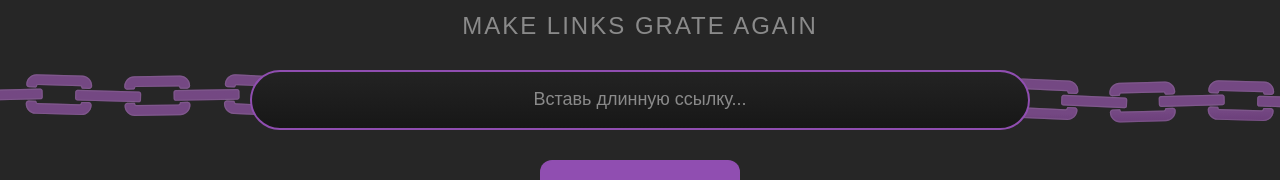
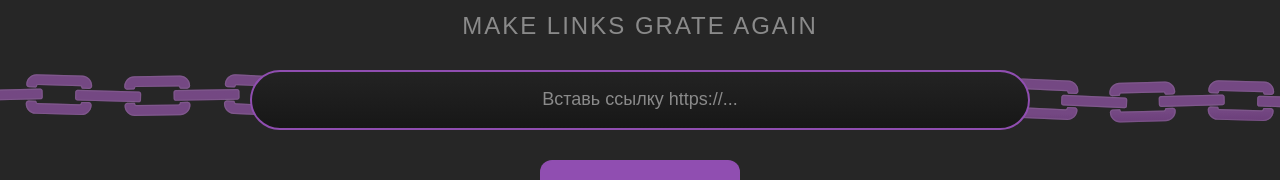
Before and after one commit to kidzyaka/krch-site, a React (Vite) app: page /home in a window 1280 px wide. Shown: the part 451-631 px from the top of the page. Built offline with nearby package versions, Linux system fonts and the light colour scheme; a web font is replaced by a local one.

Commit message:
create памятка

```diff
--- a/src/pages/Home.tsx
+++ b/src/pages/Home.tsx
@@ -59,7 +59,7 @@ const Home = () => {
               <input
                 type="text"
                 value={url}
-                placeholder="Вставь длинную ссылку..."
+                placeholder="Вставь ссылку https://..."
                 onChange={(e) => setUrl(e.target.value)}
               />
             </div>
```
Also changed, not shown: start.txt (added), 1 other file (tests, documents, lock files or other folders).
